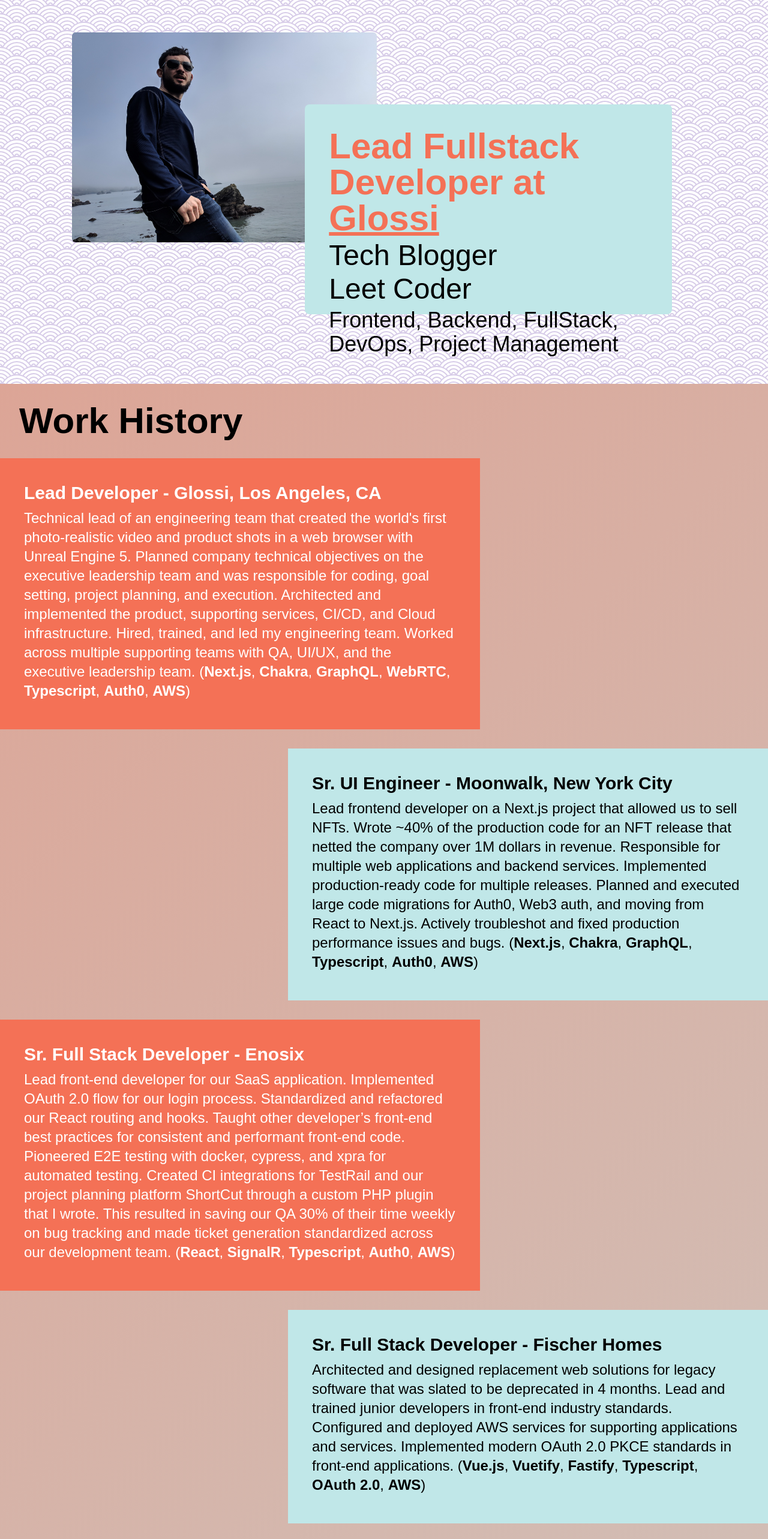
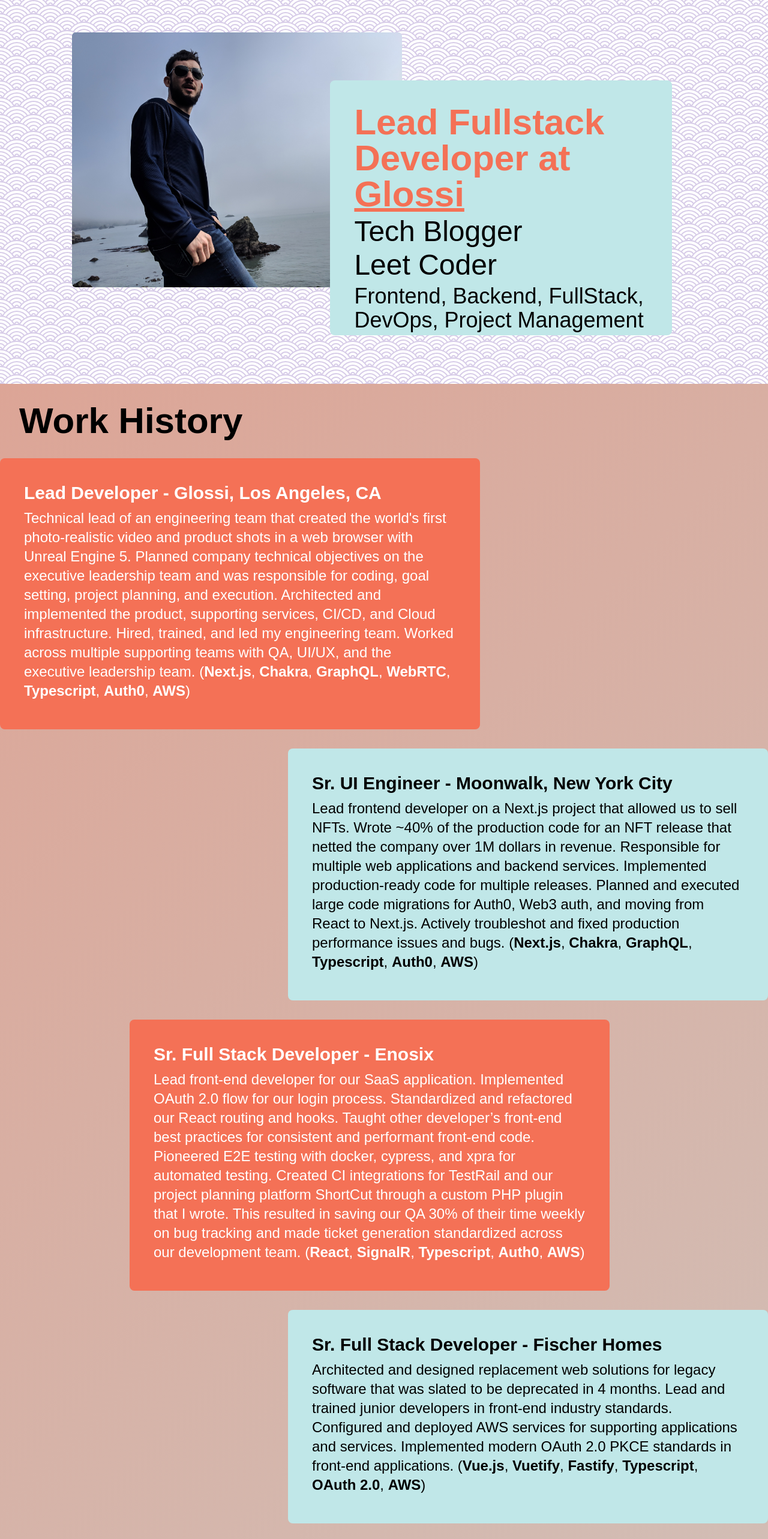
Before and after one commit to trun222/resume_thomas_underwood, a Next.js app: page / in a window 1280 px wide. Shown: the part 160-2726 px from the top of the page at 60% size. Built offline with nearby package versions, Linux system fonts and the light colour scheme.

Commit message:
Add hover states and fix some height issues

```diff
--- a/src/pages/index.tsx
+++ b/src/pages/index.tsx
@@ -31,7 +31,7 @@
               <div></div>
               <div className="flex flex-row">
                 <a
-                  className="mx-2"
+                  className="hover:shadow-xl mx-2"
                   href="https://github.com/trun222"
                   rel="noopener noreferrer"
                   target="_blank"
@@ -43,7 +43,7 @@
                 </a>
 
                 <a
-                  className="mx-2"
+                  className="hover:shadow-xl mx-2"
                   href="https://www.linkedin.com/in/thomas-underwood-ii/"
                   rel="noopener noreferrer"
                   target="_blank"
@@ -55,7 +55,7 @@
                 </a>
 
                 <a
-                  className="mx-2"
+                  className="hover:shadow-xl mx-2"
                   href="https://medium.com/@thomasunderwoodii"
                   rel="noopener noreferrer"
                   target="_blank"
@@ -72,7 +72,7 @@
                 Thomas Underwood
               </h1>
             </div>
-            <div className="flex flex-row ml-20 mt-6">
+            <div className="flex flex-row  ml-20 mt-6">
               <Image
                 className="rounded-md"
                 src="/me.jpg"
@@ -80,7 +80,7 @@
                 width="950px"
               />
               <div
-                className={`relative top-[120px] left-[-120px] h-[350px] w-auto bg-gradient-to-r ${styles.bgTertiary} rounded-lg p-10`}
+                className={`relative top-[80px] left-[-120px] h-[425px] w-[925px] bg-gradient-to-r ${styles.bgTertiary} hover:shadow-xl rounded-lg p-10`}
               >
                 <h2
                   className={`title-font text-6xl font-black text-white ${styles.colorPrimary}`}
@@ -132,7 +132,7 @@
 
           <div className="flex flex-col items-center gap-8 p-8">
             <div
-              className={`h-auto w-[800px] ${styles.bgPrimary} relative right-60 p-10`}
+              className={`h-auto w-[800px] ${styles.bgPrimary} relative right-60 hover:shadow-xl rounded-lg p-10`}
             >
               <h1 className="text-3xl font-bold text-white">
                 Lead Developer - Glossi, Los Angeles, CA
@@ -158,7 +158,7 @@
             </div>
 
             <div
-              className={`h-auto w-[800px] ${styles.bgTertiary} relative left-60  p-10`}
+              className={`h-auto w-[800px] ${styles.bgTertiary} relative left-60 hover:shadow-xl rounded-lg  p-10`}
             >
               <h1 className="text-3xl font-bold">
                 Sr. UI Engineer - Moonwalk, New York City
@@ -182,7 +182,7 @@
             </div>
 
             <div
-              className={`h-auto w-[800px] ${styles.bgPrimary} relative right-60 p-10`}
+              className={`h-auto w-[800px] ${styles.bgPrimary} relative right-6 hover:shadow-xl rounded-lg p-10`}
             >
               <h1 className="text-3xl font-bold text-white">
                 Sr. Full Stack Developer - Enosix
@@ -207,7 +207,7 @@
             </div>
 
             <div
-              className={`h-auto w-[800px] ${styles.bgTertiary} relative left-60  p-10`}
+              className={`h-auto w-[800px] ${styles.bgTertiary} relative left-60 hover:shadow-xl rounded-lg p-10`}
             >
               <h1 className="text-3xl font-bold">
                 Sr. Full Stack Developer - Fischer Homes
@@ -229,7 +229,7 @@
             </div>
 
             <div
-              className={`h-auto w-[800px] ${styles.bgPrimary} relative right-60 p-10`}
+              className={`h-auto w-[800px] ${styles.bgPrimary} relative right-60 hover:shadow-xl rounded-lg p-10`}
             >
               <h1 className="text-3xl font-bold text-white">
                 Sr. Software Engineer - ResolvIT
```
